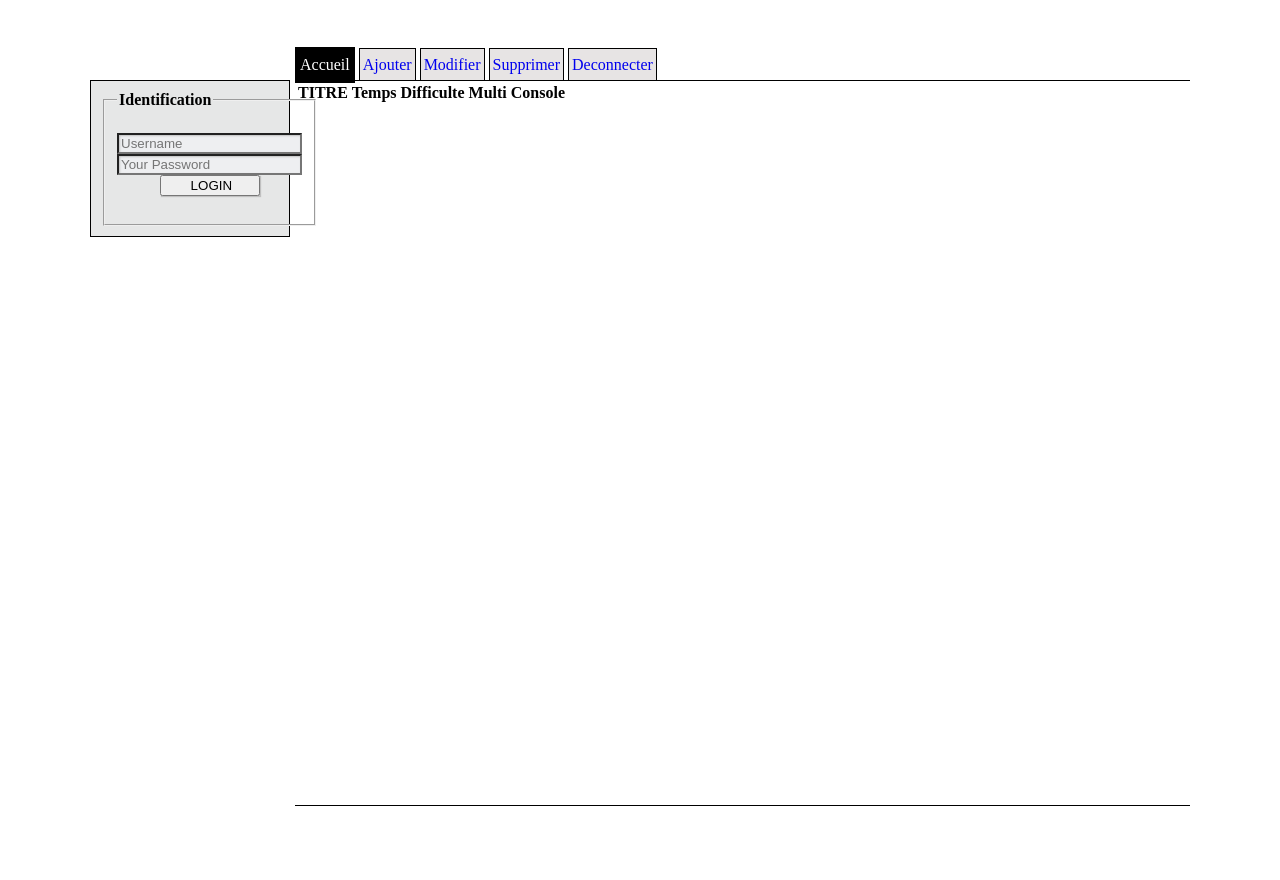
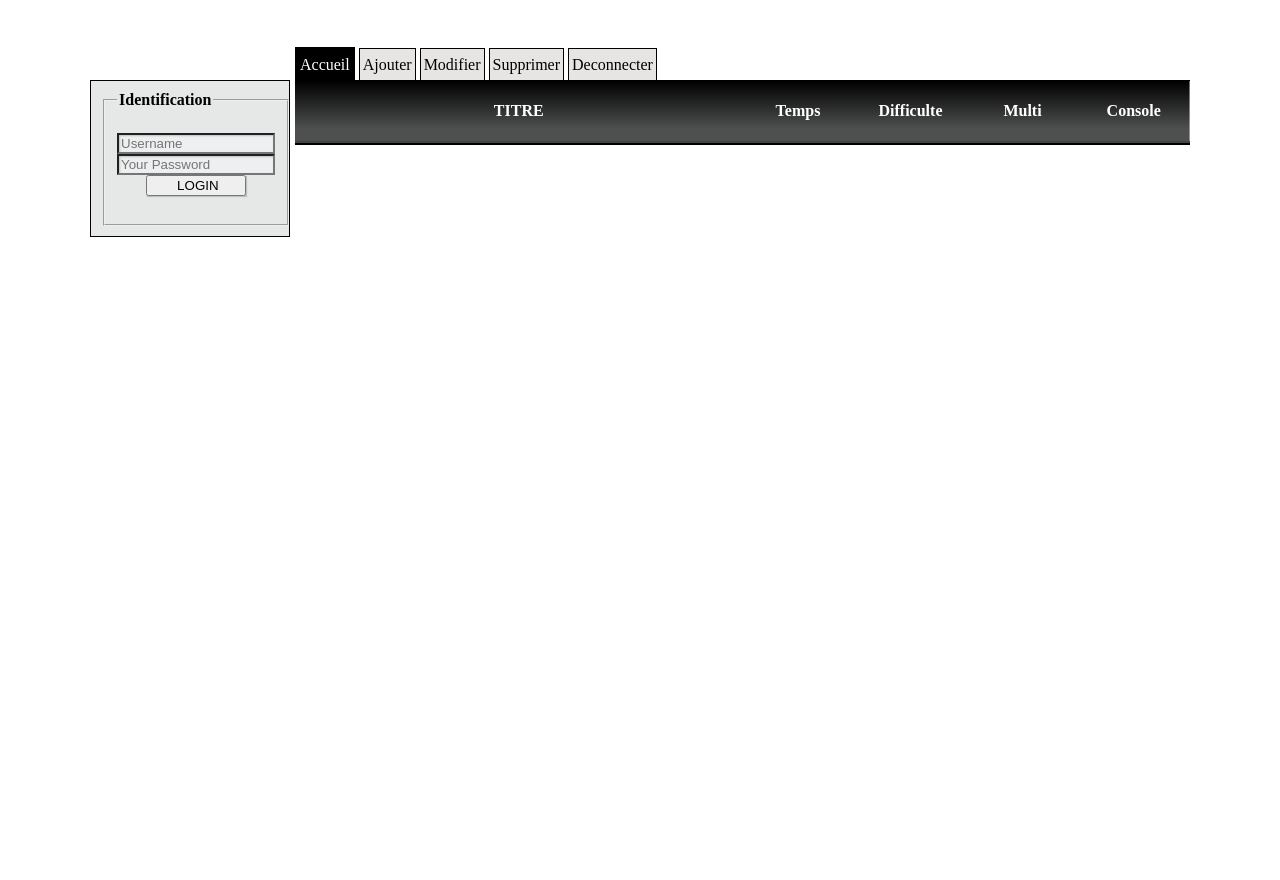
Before and after one commit to fld46/www, a PHP site: page /sitev3/index.php in a window 1280 px wide. Run offline with PHP 8.4, Linux system fonts and the light colour scheme; data that the repository does not hold is empty.

Commit message:
bug si page courte scrolling

```diff
--- a/sitev3/login.php
+++ b/sitev3/login.php
@@ -2,7 +2,6 @@
 require_once 'Dbconfig.php';
 require 'jeuxmanager.class.php';
 require 'jeux.class.php';
-//session_start();
 
 if($user->is_loggedin()!="")
 {
@@ -32,8 +31,8 @@ $manager = new JeuxManager($db);
 ?>
 
  <div class ="menu_gauche">
- <form method="post"class="form_ident" >
- <fieldset>
+ <form method="post" class="form_ident" >
+     <fieldset>
  <legend> Identification </legend>
  <?php
  if(isset($error))
@@ -46,39 +45,35 @@ $manager = new JeuxManager($db);
   }
  ?>
  <br>
- <div>
+ <div >
  <input class="formin" type="text"  name="txt_uname_email" placeholder="Username" required />
- </div>
-
- <div>
  <input class="formin" type="password"  name="txt_password" placeholder="Your Password" required />
  </div>
-
- <div>
- <button type="submit" name="btn-login" >&nbsp;LOGIN</button>
- </div>
+  <button type="submit" name="btn-login" >&nbsp;LOGIN</button>
  <br/>
  </fieldset>
  </form>
  </div>
- <div class="droite">
-    <table >
-        <thead >
-                <tr >
-                    <th >TITRE</th>
-                    <th>Temps</th>
-                    <th>Difficulte</th>
-                    <th>Multi</th>
+ <div class="droitec">
+     <div class="droiteint">
+        <table class="droit">
+        <thead class="fixe">
+                <tr class="titre">
+                    <th class="titre">TITRE</th>
+                    <th class="temps">Temps</th>
+                    <th class="">Difficulte</th>
+                    <th >Multi</th>
                     <th>Console</th>
                     <!--<th>User</th>-->
                 </tr>
         </thead>
-        <tbody >
+        <tbody class="fixec">
         <?php
         $manager->getListnonident();
         ?>
         </tbody>
     </table>
     </div>
+ </div>
 </body>
 </html>
--- a/sitev3/style.css
+++ b/sitev3/style.css
@@ -16,6 +16,11 @@ a.onglet { /* style des liens se trouvant dans un onglet inactif */
    text-decoration:none;
    background-color:black} /* le fond de l'onglet actif est blanc*/
 
+a{
+    text-decoration: none;
+    color:black;
+
+}
 .main{
    border: 0 ;
    padding: 0 ;
@@ -113,6 +118,10 @@ a.onglet { /* style des liens se trouvant dans un onglet inactif */
     box-shadow:none;
     width:20px;
     }
+    .formin{
+       max-width: 150px;
+    }
+
 
     /* tableau droite*/
 table.droit {
@@ -145,6 +154,14 @@ table.droit thead th.titre {
     width: 50%;
 
 }
+table.droit tr{
+    height: 50px;
+
+}
+table.droit td {
+  text-align: center;
+}
+
 
 tr.titre, tr.titre td{
     background: -moz-linear-gradient(top, #000000 0%,  #4E504F 80%);
```
Also changed, not shown: other parts of sitev3/style.css (+40 -0 lines), sitev3/userl.class.php (+7 -13 lines), sitev3/guide.png (added), sitev3/non.png (added), sitev3/oui.png (added).
